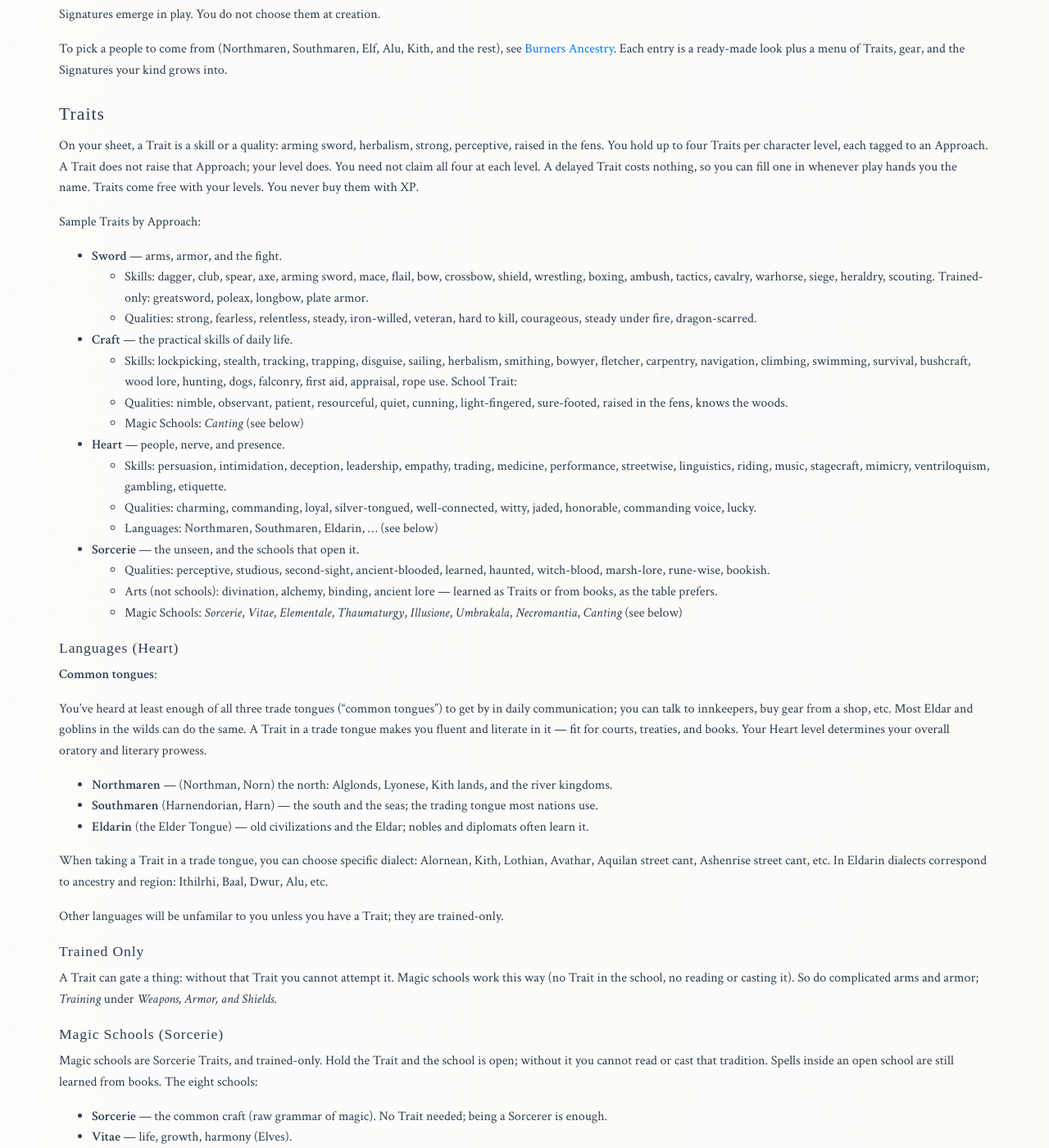
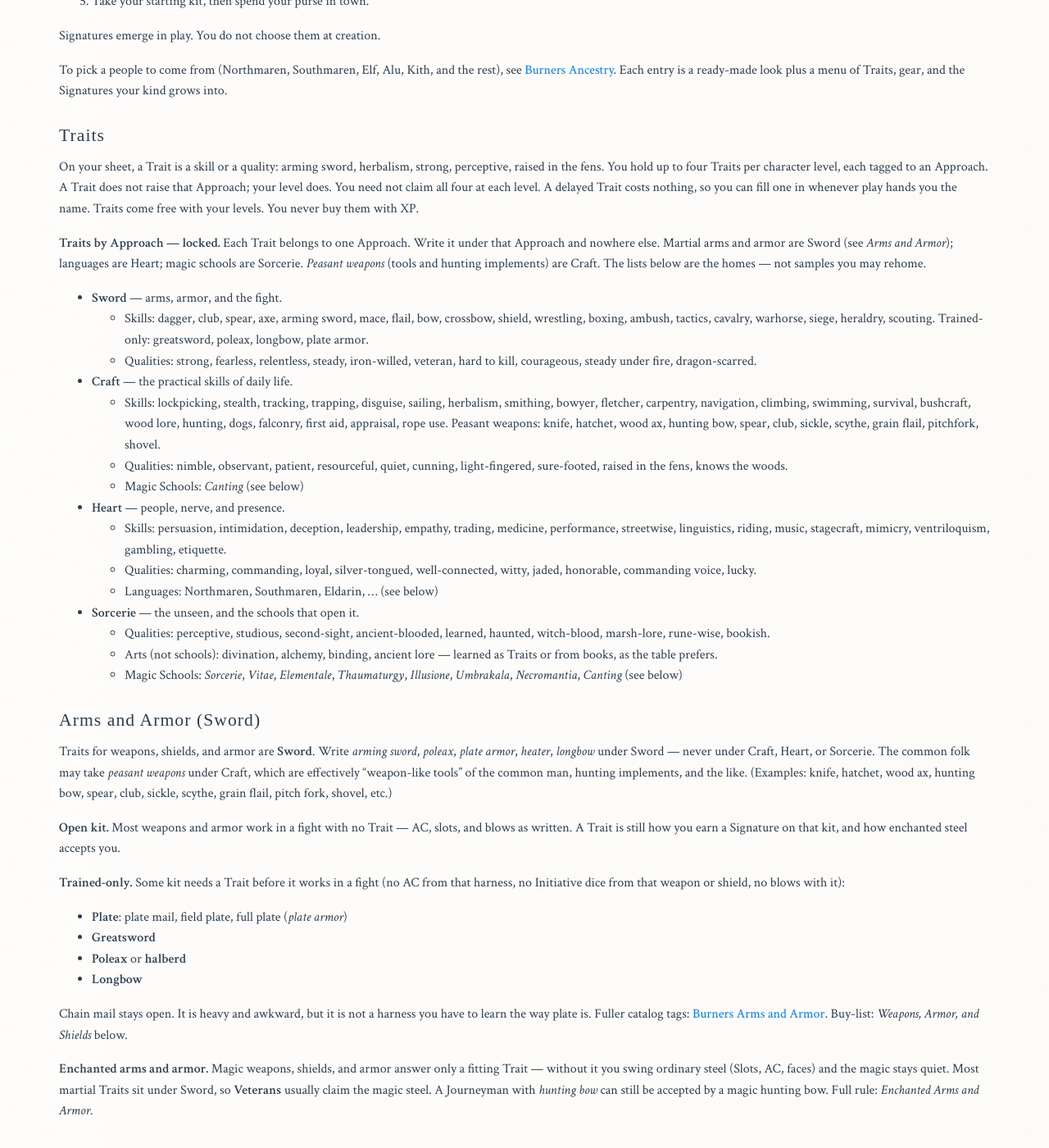
Before and after one commit to paulabrams/burners, a Jekyll site: the page built from markdown/burners-adventure-game.md, in a window 1280 px wide and 1400 px high, scrolled down 5657 px. Shown: the whole window at 82% size. Built offline with Jekyll 4.4.1, drawn with Linux system fonts in a browser that asks for light colours; some web fonts are replaced; some of the changed text lies outside the part shown.

Commit message:
Publish local draft: lock arms Traits under Sword; peasant weapons under Craft.
Add Arms and Armor (Sword) section, Trait acceptance on Eldar kit, and Craft peasant-weapon list.

Co-authored-by: Cursor <cursoragent@cursor.com>

```diff
--- a/markdown/burners-adventure-game.md
+++ b/markdown/burners-adventure-game.md
@@ -49,7 +49,7 @@ Quick definitions. Details live in the chapters below.
 
 - **When you make a character:** you start at level 1. Put that level in one Approach. Write up to four Traits. You can leave blanks and fill them in later when play hands you the name. Roll 1d6 for starting HP.
 
-- **Trait:** a skill or quality: *lockpicking*, *steady under fire*, *knows the fens*. You tag each Trait to an Approach. Traits do not raise your Approach level. They say what you can do. Some actions need a specific Trait (like a magic school, languages, plate armor, or a complex greatsword or longbow). Use a Trait well in play and it can earn a **Signature**.
+- **Trait:** a skill or quality: *lockpicking*, *steady under fire*, *knows the fens*. You tag each Trait to its Approach — the lists under *Traits* are locked homes, not soft samples. Traits do not raise your Approach level. They say what you can do. Some actions need a specific Trait (like a magic school, languages, plate armor, or a complex greatsword or longbow). Use a Trait well in play and it can earn a **Signature**.
 
 - **Approach:** one of Sword, Craft, Heart, or Sorcerie.
 
@@ -155,13 +155,13 @@ To pick a people to come from (Northmaren, Southmaren, Elf, Alu, Kith, and the r
 
 On your sheet, a Trait is a skill or a quality: arming sword, herbalism, strong, perceptive, raised in the fens. You hold up to four Traits per character level, each tagged to an Approach. A Trait does not raise that Approach; your level does. You need not claim all four at each level. A delayed Trait costs nothing, so you can fill one in whenever play hands you the name. Traits come free with your levels. You never buy them with XP.
 
-Sample Traits by Approach:
+**Traits by Approach — locked.** Each Trait belongs to one Approach. Write it under that Approach and nowhere else. Martial arms and armor are Sword (see *Arms and Armor*); languages are Heart; magic schools are Sorcerie. *Peasant weapons* (tools and hunting implements) are Craft. The lists below are the homes — not samples you may rehome.
 
 - **Sword** — arms, armor, and the fight.
   - Skills: dagger, club, spear, axe, arming sword, mace, flail, bow, crossbow, shield, wrestling, boxing, ambush, tactics, cavalry, warhorse, siege, heraldry, scouting. Trained-only: greatsword, poleax, longbow, plate armor.
   - Qualities: strong, fearless, relentless, steady, iron-willed, veteran, hard to kill, courageous, steady under fire, dragon-scarred.
 - **Craft** — the practical skills of daily life.
-  - Skills: lockpicking, stealth, tracking, trapping, disguise, sailing, herbalism, smithing, bowyer, fletcher, carpentry, navigation, climbing, swimming, survival, bushcraft, wood lore, hunting, dogs, falconry, first aid, appraisal, rope use. School Trait:
+  - Skills: lockpicking, stealth, tracking, trapping, disguise, sailing, herbalism, smithing, bowyer, fletcher, carpentry, navigation, climbing, swimming, survival, bushcraft, wood lore, hunting, dogs, falconry, first aid, appraisal, rope use. Peasant weapons: knife, hatchet, wood ax, hunting bow, spear, club, sickle, scythe, grain flail, pitchfork, shovel.
   - Qualities: nimble, observant, patient, resourceful, quiet, cunning, light-fingered, sure-footed, raised in the fens, knows the woods.
   - Magic Schools: *Canting* (see below)
 - **Heart** — people, nerve, and presence.
@@ -173,7 +173,24 @@ Sample Traits by Approach:
   - Arts (not schools): divination, alchemy, binding, ancient lore — learned as Traits or from books, as the table prefers.
   - Magic Schools: *Sorcerie*, *Vitae*, *Elementale*, *Thaumaturgy*, *Illusione*, *Umbrakala*, *Necromantia*, *Canting* (see below)
 
-#### Languages (Heart)
+### Arms and Armor (Sword)
+
+Traits for weapons, shields, and armor are **Sword**. Write *arming sword*, *poleax*, *plate armor*, *heater*, *longbow* under Sword — never under Craft, Heart, or Sorcerie. The common folk may take *peasant weapons* under Craft, which are effectively "weapon-like tools" of the common man, hunting implements, and the like. (Examples: knife, hatchet, wood ax, hunting bow, spear, club, sickle, scythe, grain flail, pitch fork, shovel, etc.)
+
+**Open kit.** Most weapons and armor work in a fight with no Trait — AC, slots, and blows as written. A Trait is still how you earn a Signature on that kit, and how enchanted steel accepts you.
+
+**Trained-only.** Some kit needs a Trait before it works in a fight (no AC from that harness, no Initiative dice from that weapon or shield, no blows with it):
+
+- **Plate**: plate mail, field plate, full plate (*plate armor*)
+- **Greatsword**
+- **Poleax** or **halberd**
+- **Longbow**
+
+Chain mail stays open. It is heavy and awkward, but it is not a harness you have to learn the way plate is. Fuller catalog tags: [[Burners Arms and Armor]]. Buy-list: *Weapons, Armor, and Shields* below.
+
+**Enchanted arms and armor.** Magic weapons, shields, and armor answer only a fitting Trait — without it you swing ordinary steel (Slots, AC, faces) and the magic stays quiet. Most martial Traits sit under Sword, so **Veterans** usually claim the magic steel. A Journeyman with *hunting bow* can still be accepted by a magic hunting bow. Full rule: *Enchanted Arms and Armor*.
+
+### Languages (Heart)
 
 **Common tongues**:
 
@@ -187,11 +204,7 @@ When taking a Trait in a trade tongue, you can choose specific dialect: Alornean
 
 Other languages will be unfamilar to you unless you have a Trait; they are trained-only.
 
-#### Trained Only
-
-A Trait can gate a thing: without that Trait you cannot attempt it. Magic schools work this way (no Trait in the school, no reading or casting it). So do complicated arms and armor; *Training* under *Weapons, Armor, and Shields*.
-
-#### Magic Schools (Sorcerie)
+### Magic Schools (Sorcerie)
 
 Magic schools are Sorcerie Traits, and trained-only. Hold the Trait and the school is open; without it you cannot read or cast that tradition. Spells inside an open school are still learned from books. The eight schools:
 
@@ -310,18 +323,7 @@ A weapon's **slots** are the dice it throws on your Initiative roll and the spac
 
 #### Training
 
-Most kit is open. Strap on leather or mail, pick up a spear or an arming sword, hold a heater: you get the AC, the slots, and the blows.
-
-Some kit is **trained-only**. Without a Trait for it, you cannot use it in a fight (no AC from that harness, no Initiative dice from that weapon or shield, no blows with it). Examples:
-
-- **Plate**: plate mail, field plate, full plate (*plate armor*)
-- **Greatsword**
-- **Poleax** or **halberd**
-- **Longbow**
-
-Chain mail stays open. It is heavy and awkward, but it is not a harness you have to learn the way plate is.
-
-Enchanted kit and the extra die are separate: see *Enchanted Arms and Armor*.
+Open kit, trained-only kit, and where those Traits live: *Arms and Armor (Sword)* under Character Creation. Enchanted kit and the extra die: *Enchanted Arms and Armor*.
 
 ### Experience
 
@@ -373,7 +375,7 @@ Heat is the other track. It is not a pool of hit points. It is the scene's press
 
 Armor is what you wear. It soaks on the way in. Its AC comes off every blow before your HP. AC runs from 1 to 5 by make: leather 1, gambeson 2, chain mail 3, plate mail and field plate 4, full plate 5. Heavy harness eats more of your twelve and leaves a thinner pool when you roll Initiative. Leather, gambeson, and mail are open. **Plate is trained-only** (see *Training* under *Weapons, Armor, and Shields*). Armor keeps you from being worn down, not from being cut once you are down. In heavy armor you lose HP slowly, but the Wound you take past 0 is raw.
 
-## Sample Traits by Approach
+## Traits by Approach
 
 See *Traits* under Character Creation.
 
--- a/markdown/burners-arms-and-armor.md
+++ b/markdown/burners-arms-and-armor.md
@@ -240,6 +240,8 @@ Catalog **size** tags below are labels for look and heft — use Burners **slots
 
 The Eldar of aeons past made many things — dark and beautiful, bright and deadly. You might find Eldar relics in deep caverns or guardian battles, or meet Eldar (living or undead) wielding archaic blades of mysterious metals. The mightiest works are named in story, often borne by famous (or infamous) heroes.
 
+**Trait acceptance.** Enchanted weapons, shields, and armor answer only someone who holds the fitting **Trait** for that kit (*arming sword*, *longbow*, *chain mail*, *heater*…). Without the Trait you may carry and swing them as ordinary steel — Slots, AC, faces — but the magic stays quiet (no extra die, no powers). Most martial Traits sit under **Sword**, so **Veterans** usually claim the magic arms and harness. A Journeyman with *hunting bow* can still be accepted by a magic hunting bow. Full rule: [[Burners Adventure Game#Enchanted Arms and Armor]].
+
 **Designing Eldar items** — think in terms of Signatures. *"Drisi Orichalcum plate armor"* protects vs hostile magic (Resistance to magic where it covers you); a *"Drisi Vakaar Dagger"* could open Wounds that resist ordinary healing and make the Shock Check harder; the *"Avathar Book of Shadows"* carries a "shadow magic" Signature. Be creative and flexible rather than definitive.
 
 ### Eldar Materials
@@ -309,6 +311,8 @@ Some Baal-Mot, Drisi, and Black Wizards tap the vast power of dead dragons — b
 ### Ithilrhi (Elven) Items
 
 - **Ithilrhi (Elven) Chainmail** `[Class3 Slots5 3Qtr-Armor Custom]` — a suit of tiny interlocking rings. If custom-made for the wearer it does **not** require a gambeson (normally needed for chain mail) and can be worn under clothing. Treat as chain mail (AC 3) unless the find says otherwise; custom fit may ride lighter (Referee).
+- **Runesword** `[varies by sword type]` — legendary rune-inscribed sword wielded by Eldar battlesingers. Needs a Sword Trait for the sword type (*arming sword*, *longsword*, *greatsword*…).
+- **Singing Bow** — an Elven warbow exquisitely carved and inlaid with silver leaf, channeling vim into arrows as they leave the bow. Needs a Sword Trait (*longbow* / *warbow*; Trained).
 
 ### Arcana (Wizard Drip)
 
```
Also changed, not shown: other parts of markdown/burners-arms-and-armor.md (+0 -2 lines).
